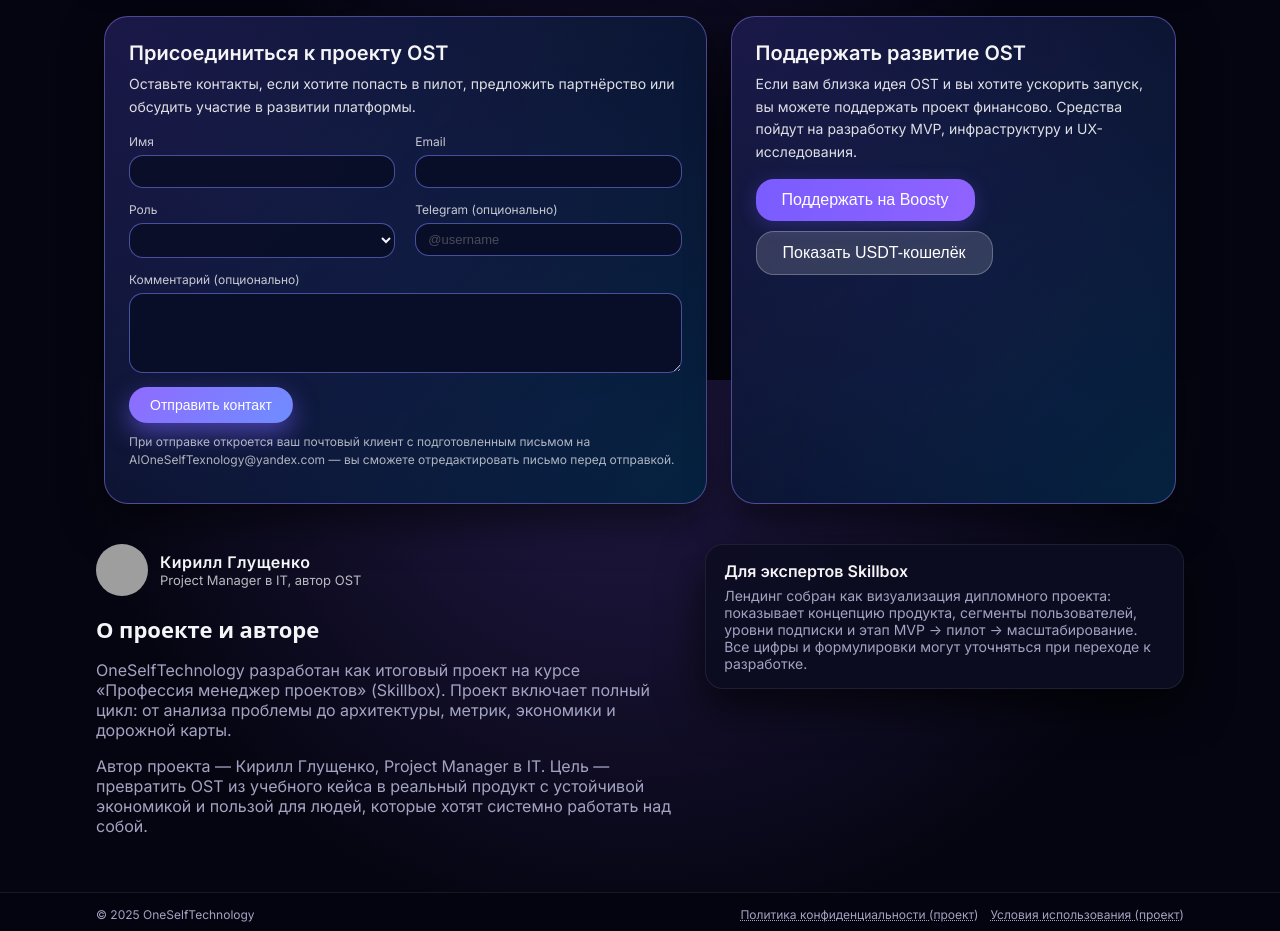
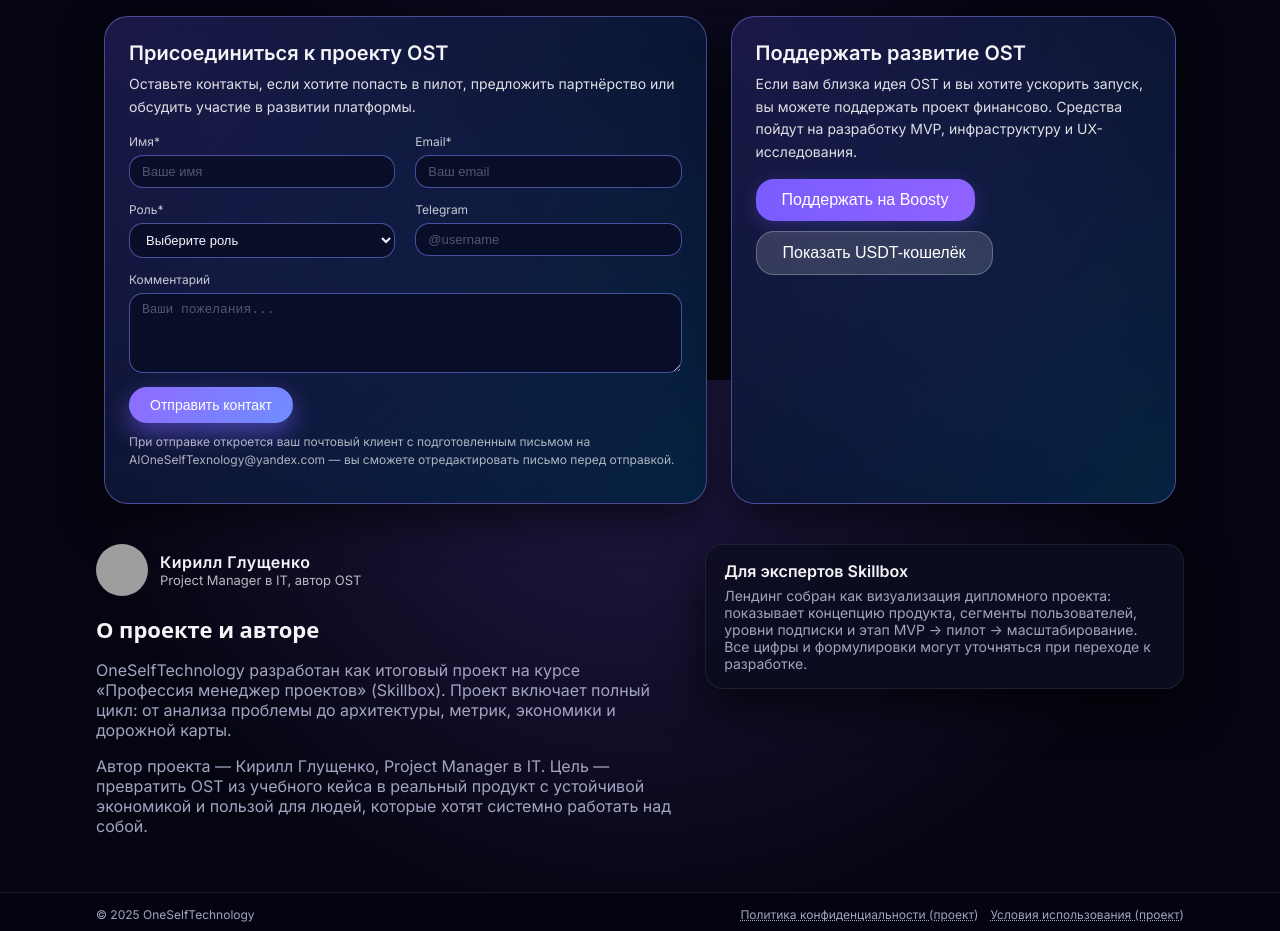
Before and after one commit to OneSelfTexnology/ost-landing-2025, a plain HTML site: page index.html in a window 1280 px wide. Shown: the part 4420-5351 px from the top of the page. Drawn offline with Linux system fonts and the light colour scheme; grey boxes are pictures that could not be loaded.

Commit message:
Version 1.0

```diff
--- a/index.html
+++ b/index.html
@@ -1289,6 +1289,13 @@
 			opacity: 0.6;
 		}
 
+		input::placeholder,
+		textarea::placeholder,
+		select.placeholder-option {
+			color: #7d87a5;
+			opacity: 1;
+		}
+
 		/* Карточка с кошельком */
 
 		.support-ost-actions {
@@ -2070,50 +2077,44 @@
 					onsubmit="sendContactForm('ru'); return false;">
 					<div class="join-ost-form-group">
 						<label>
-							<span data-i18n="contactSupport.formName">Имя</span>
-							<input id="contact-name" type="text" name="name" required />
+							<span data-i18n="contactSupport.formName">Имя*</span>
+							<input id="contact-name" type="text" name="name" placeholder="Ваше имя" required />
 						</label>
 					</div>
 
 					<div class="join-ost-form-group">
 						<label>
-							<span data-i18n="contactSupport.formEmail">Email</span>
-							<input id="contact-email" type="email" name="email" required />
+							<span data-i18n="contactSupport.formEmail">Email*</span>
+							<input id="contact-email" type="email" name="email" placeholder="Ваш email" required />
 						</label>
 					</div>
 
 					<div class="join-ost-form-group">
 						<label>
-							<span data-i18n="contactSupport.formRole">Роль</span>
+							<span data-i18n="contactSupport.formRole">Роль*</span>
 							<select id="contact-role" name="role" required>
-								<option value="" disabled selected hidden></option>
-								<option value="Потенциальный пользователь" data-i18n="contactSupport.formRoleUser">
-									Потенциальный пользователь
-								</option>
-								<option value="Инвестор / меценат" data-i18n="contactSupport.formRoleInvestor">
-									Инвестор / меценат
-								</option>
-								<option value="Партнёр / компания" data-i18n="contactSupport.formRolePartner">
-									Партнёр / компания
-								</option>
-								<option value="Другое" data-i18n="contactSupport.formRoleOther">
-									Другое
-								</option>
+								<option value="" disabled selected class="placeholder-option">Выберите роль</option>
+								<option value="Потенциальный пользователь">Потенциальный пользователь</option>
+								<option value="Спонсор / поддерживающий проект">Спонсор / поддерживающий проект</option>
+								<option value="Эксперт или консультант">Эксперт или консультант</option>
+								<option value="Партнёр / компания">Партнёр / компания</option>
+								<option value="Просто хочу помочь проекту">Просто хочу помочь проекту</option>
+								<option value="Другое">Другое</option>
 							</select>
 						</label>
 					</div>
 
 					<div class="join-ost-form-group">
 						<label>
-							<span data-i18n="contactSupport.formTelegram">Telegram (опционально)</span>
+							<span data-i18n="contactSupport.formTelegram">Telegram</span>
 							<input id="contact-telegram" type="text" name="telegram" placeholder="@username" />
 						</label>
 					</div>
 
 					<div class="join-ost-form-group join-ost-form-group--full">
 						<label>
-							<span data-i18n="contactSupport.formComment">Комментарий (опционально)</span>
-							<textarea id="contact-comment" name="comment" rows="3"></textarea>
+							<span data-i18n="contactSupport.formComment">Комментарий</span>
+							<textarea id="contact-comment" name="comment" rows="3" placeholder="Ваши пожелания..."></textarea>
 						</label>
 					</div>
 
@@ -2146,19 +2147,19 @@
 
 					<div class="join-ost-form-group">
 						<label>Email
-							<input id="contact-email-en" type="email" name="email" placeholder="email@example.com" required />
+							<input id="contact-email-en" type="email" name="email" placeholder="Your email" required />
 						</label>
 					</div>
 
 					<div class="join-ost-form-group">
 						<label>Role
 							<select id="contact-role-en" name="role" required>
-								<option value="" disabled selected hidden></option>
-								<option value="Creator">Creator</option>
-								<option value="Developer">Developer</option>
-								<option value="Marketer">Marketer</option>
-								<option value="Coach">Coach</option>
-								<option value="Partner">Partner</option>
+								<option value="" disabled selected class="placeholder-option">Select your role</option>
+								<option value="Potential user">Potential user</option>
+								<option value="Sponsor / supporter">Sponsor / supporter</option>
+								<option value="Expert or consultant">Expert or consultant</option>
+								<option value="Partner / company">Partner / company</option>
+								<option value="Just want to help">Just want to help</option>
 								<option value="Other">Other</option>
 							</select>
 						</label>
@@ -2172,7 +2173,8 @@
 
 					<div class="join-ost-form-group join-ost-form-group--full">
 						<label>Comment (optional)
-							<textarea id="contact-comment-en" name="comment" rows="3" placeholder="Write your message…"></textarea>
+							<textarea id="contact-comment-en" name="comment" rows="3"
+								placeholder="Your message or suggestions (optional)"></textarea>
 						</label>
 					</div>
 
```
